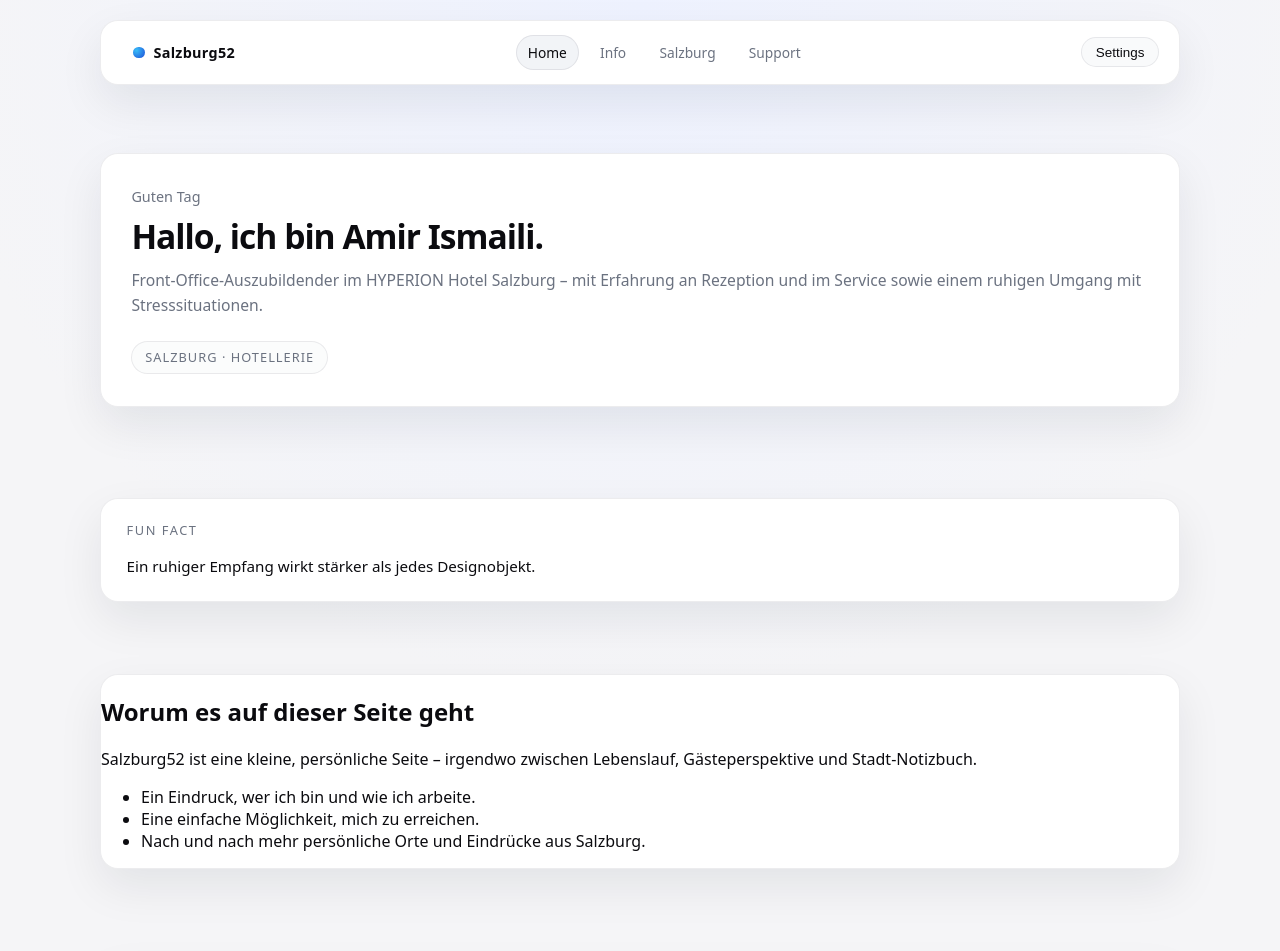
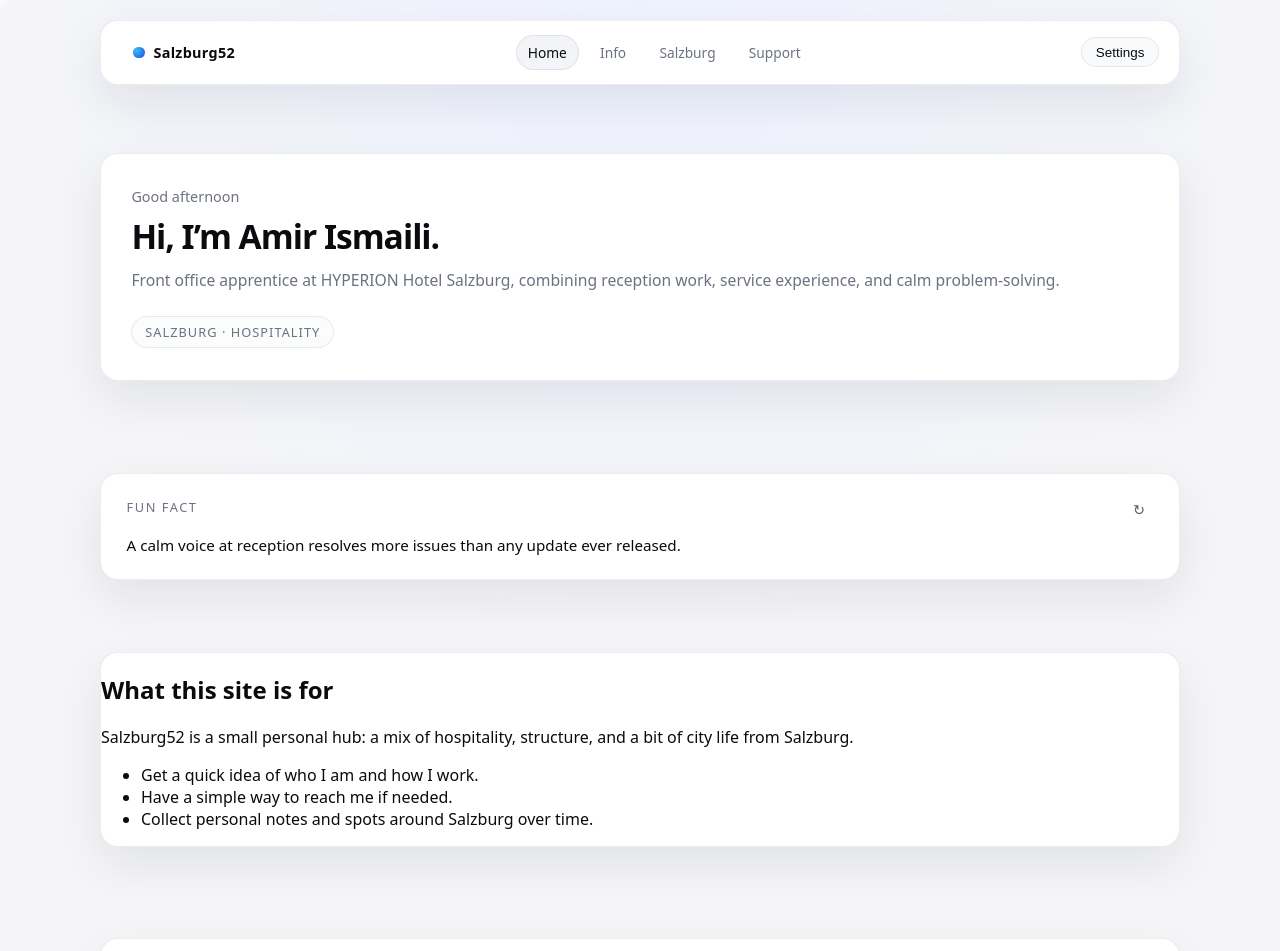
Before and after one commit to luv2loot/salzburg52, a Next.js app: page /de in a window 1280 px wide. Shown: the top 951 px of the page. Built offline with nearby package versions, Linux system fonts and the light colour scheme.

Commit message:
Update page.js

```diff
--- a/app/de/page.js
+++ b/app/de/page.js
@@ -8,13 +8,14 @@ import Hero from "@/components/Hero";
 import Cursor from "@/components/Cursor";
 import MediaStrip from "@/components/MediaStrip";
 import SnippetRefreshButton from "@/components/SnippetRefreshButton";
+
 import { getGreetingForTime, getHeroCopy } from "@/lib/copy";
 import { getRandomSnippet } from "@/lib/quotes";
 
-const LANG = "de";
+const LANG = "en";
 const SNIPPET_KEY = `salzburg52-snippet-${LANG}`;
 
-export default function DeHomePage() {
+export default function EnHomePage() {
   const [greeting, setGreeting] = useState("");
   const [snippet, setSnippet] = useState(null);
 
@@ -34,6 +35,17 @@ export default function DeHomePage() {
     }
   }, []);
 
+  const handleRefreshSnippet = () => {
+    if (!snippet) return;
+    if (typeof window === "undefined") return;
+
+    const next = getRandomSnippet(LANG, { excludeId: snippet.id });
+    if (next) {
+      setSnippet(next);
+      window.localStorage.setItem(SNIPPET_KEY, next.id);
+    }
+  };
+
   return (
     <>
       <Cursor />
@@ -50,13 +62,16 @@ export default function DeHomePage() {
         {snippet && (
           <section className="app-shell snippet-root">
             <div className="surface snippet-inner">
-              <p className="snippet-label text-muted">
-                {snippet.kind === "quote"
-                  ? "Zitat"
-                  : snippet.kind === "fact"
-                  ? "Fun Fact"
-                  : "Nur zum Spaß"}
-              </p>
+              <div className="snippet-header">
+                <p className="snippet-label text-muted">
+                  {snippet.kind === "quote"
+                    ? "Quote"
+                    : snippet.kind === "fact"
+                    ? "Fun fact"
+                    : "Just for fun"}
+                </p>
+                <SnippetRefreshButton onClick={handleRefreshSnippet} />
+              </div>
               <p className="snippet-text">{snippet.text}</p>
             </div>
           </section>
@@ -64,17 +79,15 @@ export default function DeHomePage() {
 
         <section className="app-shell feature-root">
           <div className="surface feature-inner">
-            <h2 className="feature-title">Worum es auf dieser Seite geht</h2>
+            <h2 className="feature-title">What this site is for</h2>
             <p className="feature-text">
-              Salzburg52 ist eine kleine, persönliche Seite – irgendwo zwischen
-              Lebenslauf, Gästeperspektive und Stadt-Notizbuch.
+              Salzburg52 is a small personal hub: a mix of hospitality,
+              structure, and a bit of city life from Salzburg.
             </p>
             <ul className="feature-list">
-              <li>Ein Eindruck, wer ich bin und wie ich arbeite.</li>
-              <li>Eine einfache Möglichkeit, mich zu erreichen.</li>
-              <li>
-                Nach und nach mehr persönliche Orte und Eindrücke aus Salzburg.
-              </li>
+              <li>Get a quick idea of who I am and how I work.</li>
+              <li>Have a simple way to reach me if needed.</li>
+              <li>Collect personal notes and spots around Salzburg over time.</li>
             </ul>
           </div>
         </section>
```
